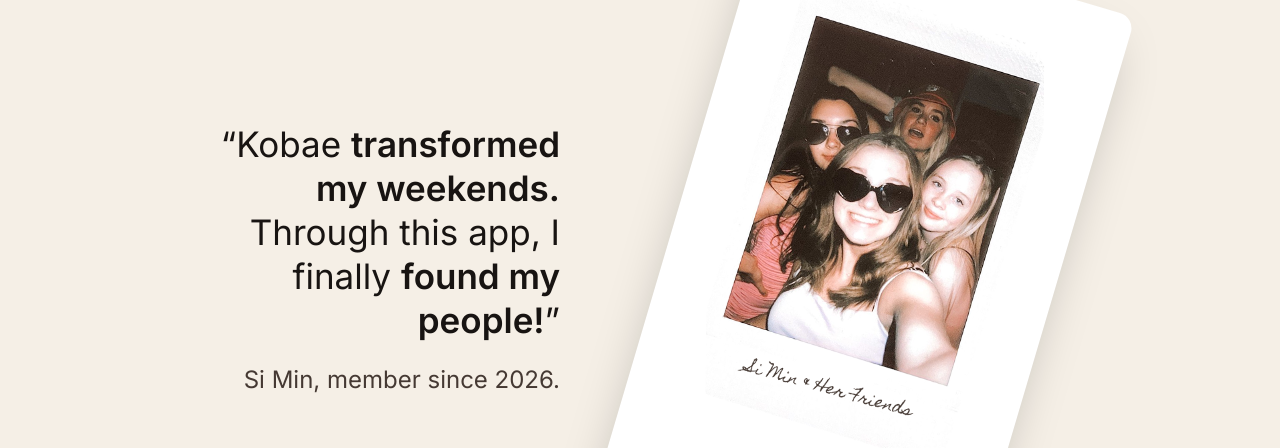
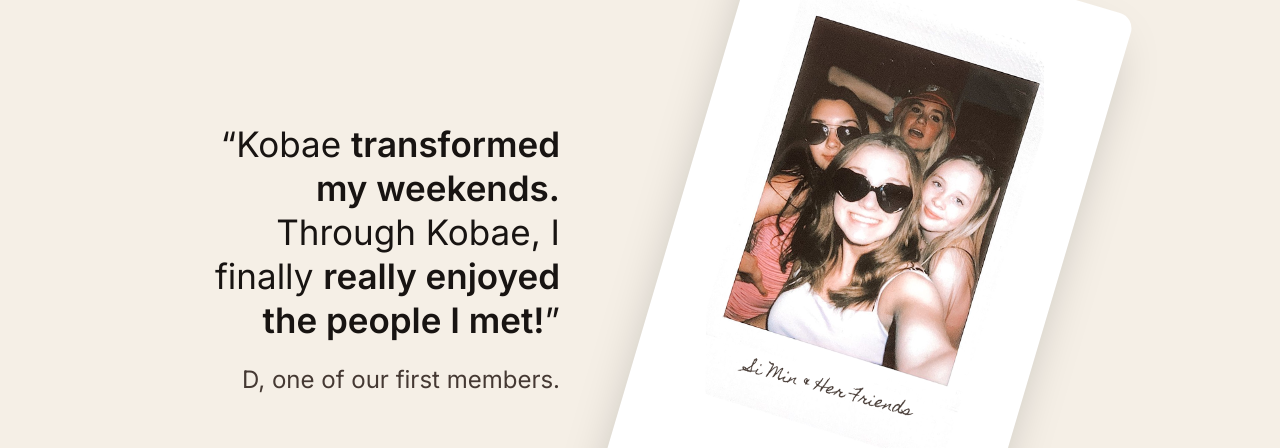
Before and after one commit to kobaesg/kobae-landing, a Next.js app: page / in a window 1280 px wide. Shown: the part 3620-4068 px from the top of the page. Built offline with nearby package versions, Linux system fonts and the light colour scheme; a web font is replaced by a local one.

Commit message:
Update Testimonial.tsx

```diff
--- a/components/sections/Testimonial.tsx
+++ b/components/sections/Testimonial.tsx
@@ -22,14 +22,14 @@
                             <span className="font-semibold">
                                 transformed my weekends.
                             </span>{" "}
-                            Through this app, I finally{" "}
+                            Through Kobae, I finally{" "}
                             <span className="font-semibold">
-                                found my people!
+                                really enjoyed the people I met!
                             </span>
                             &rdquo;
                         </blockquote>
                         <div className="mt-5 text-2xl font-normal leading-9 text-[#453933]">
-                            <p>Si Min, member since 2026.</p>
+                            <p>D, one of our first members.</p>
                         </div>
                     </motion.div>
 
```
